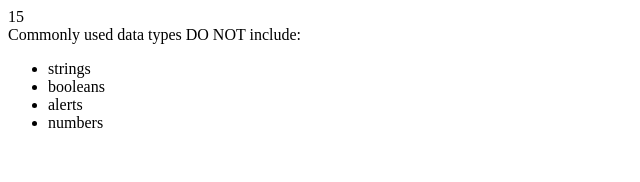
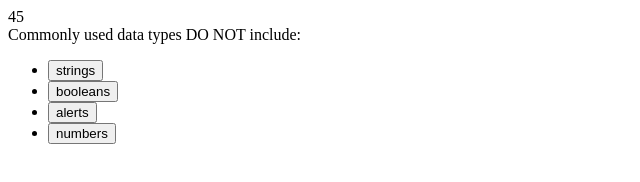
Before and after one commit to JRPerez936/Code_Quiz, a plain HTML site: page index.html in a window 1280 px wide. Shown: the whole page, without its empty margins (0-640 px from the left). Drawn offline with Linux system fonts and the light colour scheme.

Commit message:
modified high scores page and changed question list to be buttons

```diff
--- a/assets/js/script.js
+++ b/assets/js/script.js
@@ -20,7 +20,7 @@ var questions = [
   var questionIndex = 0;
   var correctCount = 0;
 
-  var time = 20;
+  var time = 50;
   var intervalId;
 
   function endQuiz() {
@@ -56,7 +56,11 @@ var questions = [
 
     for (var i = 0; i < choicesLenth; i++) {
       var questionListItem = document.createElement("li");
-      questionListItem.textContent = choices[i];
+      questionListItem.className = "question-choices";
+
+      var questionButton = document.createElement("button");
+      questionButton.textContent =choices[i];
+      questionListItem.append(questionButton);
       optionListEl.append(questionListItem);
     }
   }
@@ -71,7 +75,7 @@ var questions = [
 
   function checkAnswer(event) {
     clearInterval(intervalId);
-    if (event.target.matches("li")) {
+    if (event.target.matches("button")) {
       var answer = event.target.textContent;
       if (answer === questions[questionIndex].answer) {
         questionResultEl.textContent = "Correct";
```
Also changed, not shown: high-scores.html (+7 -2 lines).
